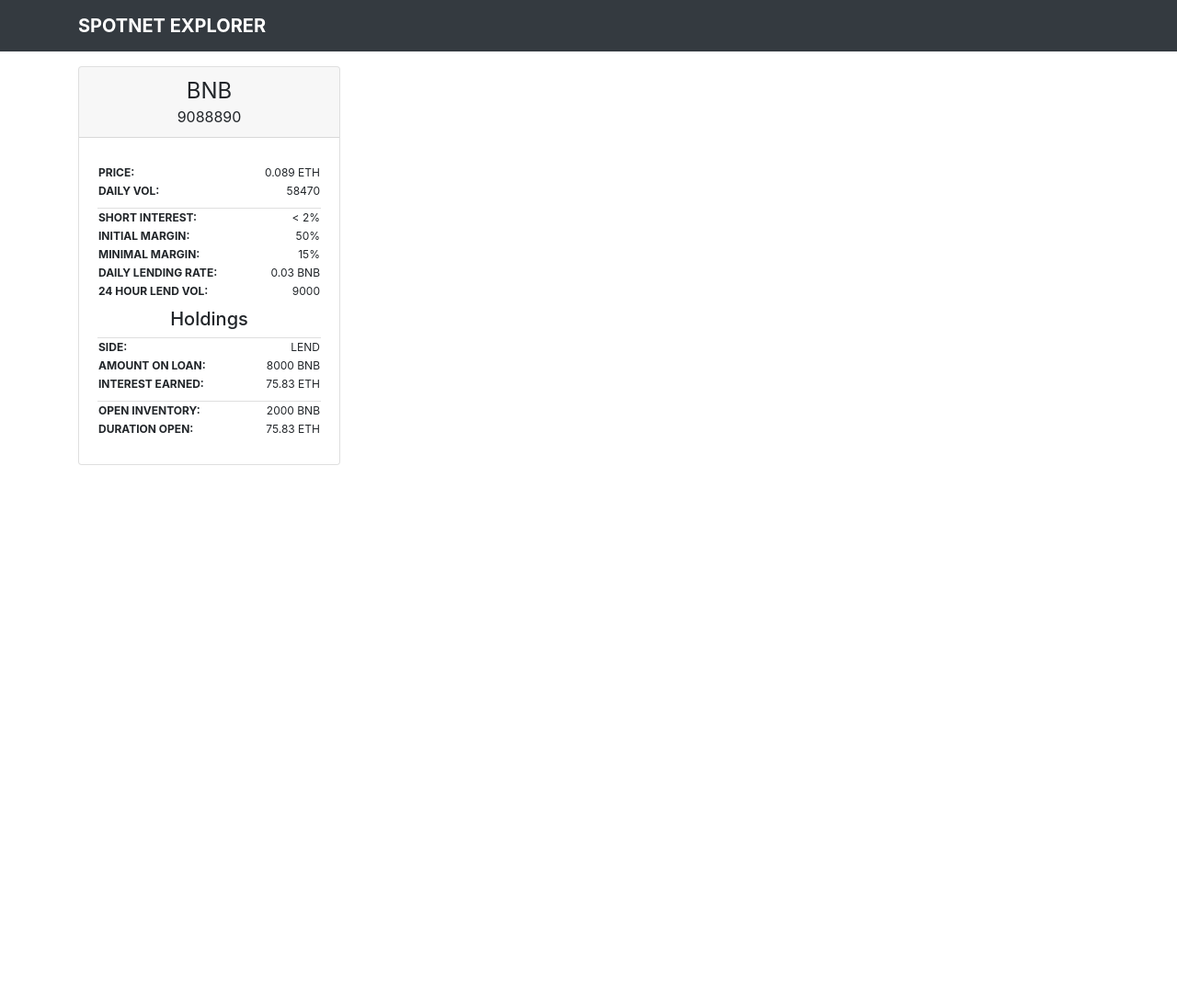
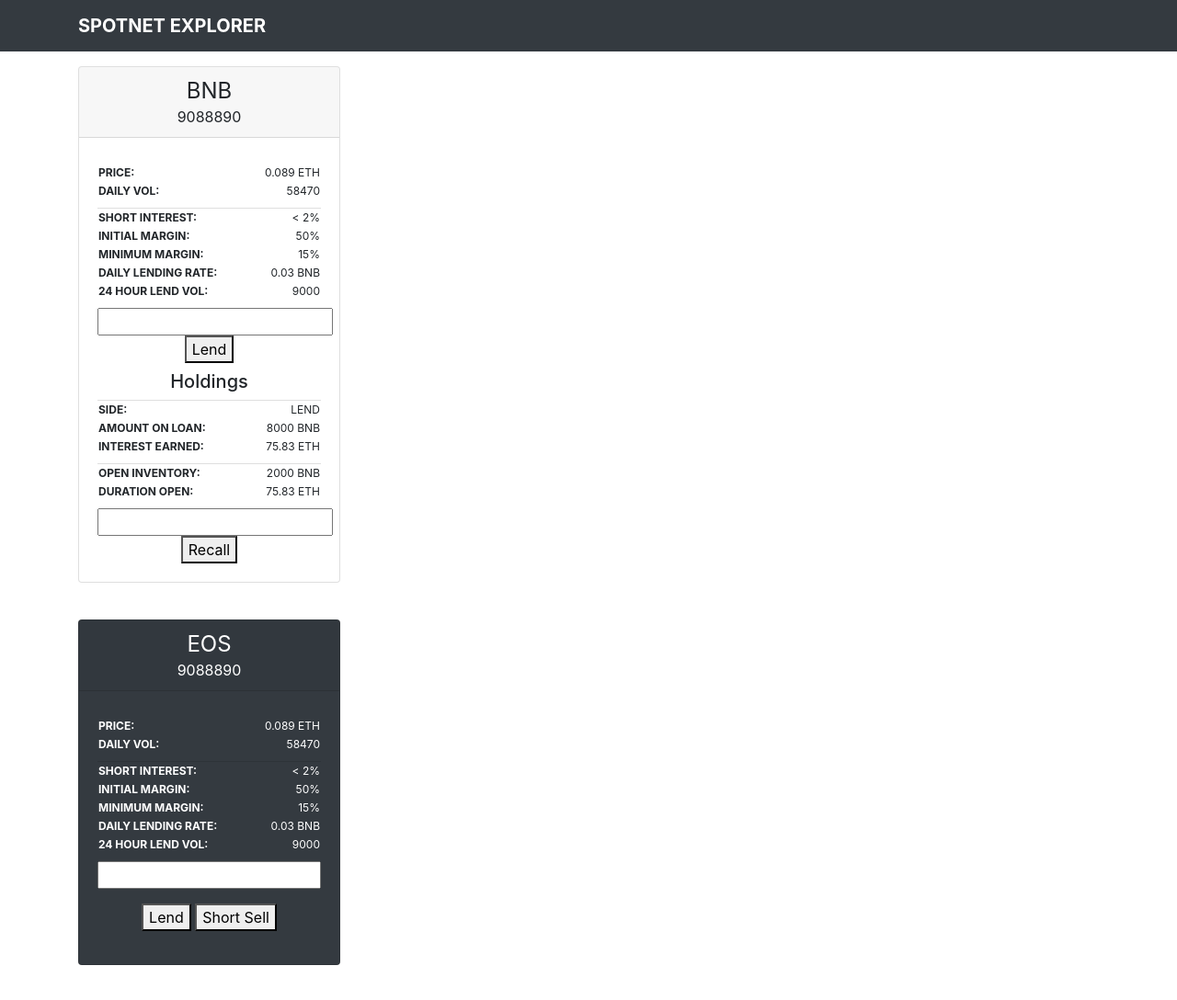
Before and after one commit to spotnetio/ui, a plain HTML site: page index.html in a window 1280 px wide. Shown: the whole page at 92% size. Before the commit the page ends 800 px from the top, so only its background shows below. Drawn offline with Linux system fonts and the light colour scheme.

Commit message:
add position card

```diff
--- a/assets/css/main.css
+++ b/assets/css/main.css
@@ -25,3 +25,7 @@
 .metrics .metrics-value {
   text-align: right;
 }
+
+.positions-card input[name="trade"] {
+  width: 100%;
+}
--- a/index.html
+++ b/index.html
@@ -16,7 +16,7 @@
     </div>
     <div class="container mt-3">
       <div class="card-deck mb-3 text-center">
-        <div class="metrics-card card mb-4 box-shadow col-xl-3">
+        <div class="metrics-card loan-card card mb-4 box-shadow col-xl-3">
           <div class="card-header">
             <h4 class="my-0 font-weight-normal">BNB</h4>
             <h6 class="mt-1 my-0 font-weight-normal">9088890</h6>
@@ -42,7 +42,7 @@
                 <td class="metrics-value">50%</td>
               </tr>
               <tr>
-                <td class="metrics-name">Minimal Margin:</td>
+                <td class="metrics-name">Minimum Margin:</td>
                 <td class="metrics-value">15%</td>
               </tr>
               <tr>
@@ -54,6 +54,8 @@
                 <td class="metrics-value">9000</td>
               </tr>
             </table>
+            <input type="text" name="lend" value="">
+            <button>Lend</button>
             <h5 class="my-2">Holdings</h5>
             <table class="metrics my-2">
               <tr>
@@ -79,6 +81,55 @@
                 <td class="metrics-value">75.83 ETH</td>
               </tr>
             </table>
+            <input type="text" name="recall" value="">
+            <button>Recall</button>
+          </div>
+        </div>
+      </div>
+      <div class="card-deck mb-3 text-center">
+        <div class="metrics-card positions-card card bg-dark text-white mb-4 box-shadow col-xl-3">
+          <div class="card-header">
+            <h4 class="my-0 font-weight-normal">EOS</h4>
+            <h6 class="mt-1 my-0 font-weight-normal">9088890</h6>
+          </div>
+          <div class="card-body">
+            <table class="metrics my-2">
+              <tr>
+                <td class="metrics-name">Price:</td>
+                <td class="metrics-value">0.089 ETH</td>
+              </tr>
+              <tr>
+                <td class="metrics-name">Daily Vol:</td>
+                <td class="metrics-value">58470</td>
+              </tr>
+            </table>
+            <table class="metrics my-2">
+              <tr>
+                <td class="metrics-name">Short Interest:</td>
+                <td class="metrics-value">< 2%</td>
+              </tr>
+              <tr>
+                <td class="metrics-name">Initial Margin:</td>
+                <td class="metrics-value">50%</td>
+              </tr>
+              <tr>
+                <td class="metrics-name">Minimum Margin:</td>
+                <td class="metrics-value">15%</td>
+              </tr>
+              <tr>
+                <td class="metrics-name">Daily Lending Rate:</td>
+                <td class="metrics-value">0.03 BNB</td>
+              </tr>
+              <tr>
+                <td class="metrics-name">24 Hour Lend Vol:</td>
+                <td class="metrics-value">9000</td>
+              </tr>
+            </table>
+            <p><input type="text" name="trade" value=""></p>
+            <p>
+              <button>Lend</button>
+              <button>Short Sell</button>
+            </p>
           </div>
         </div>
       </div>
```
